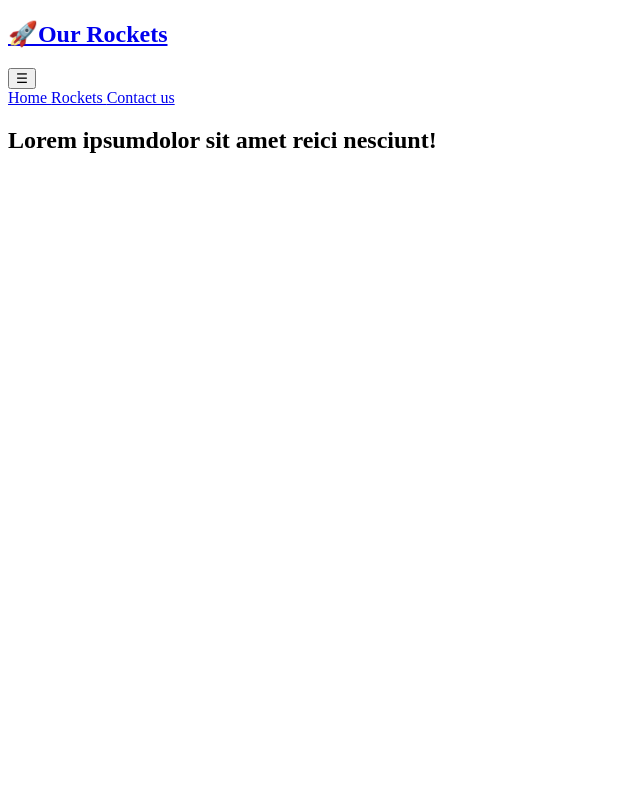
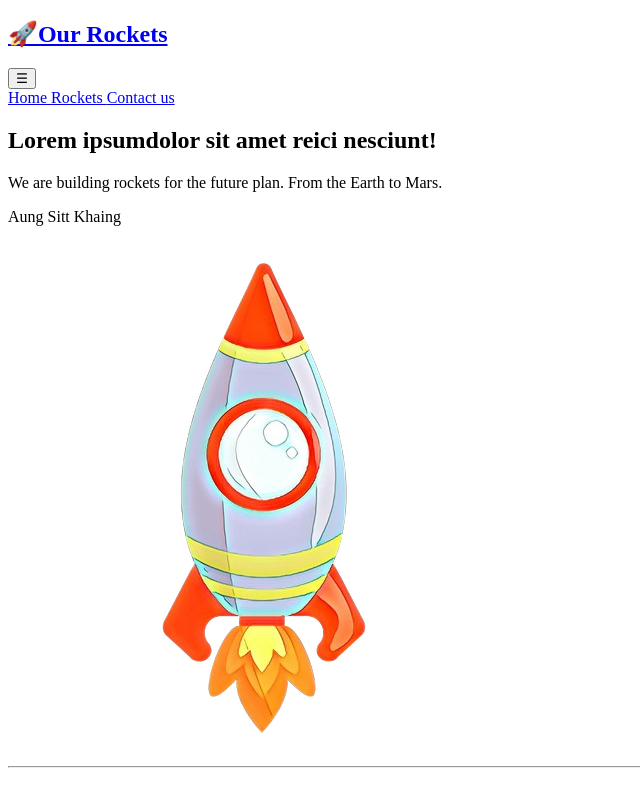
Before and after one commit to Aungsittkhaing/rockets, a plain HTML site: page src/index.html in a window 1280 px wide. Shown: the whole page, without its empty margins (0-640 px from the left). Drawn offline with nearby package versions, Linux system fonts and the light colour scheme; files that its build step writes are made by us from their sources.

Commit message:
second body

```diff
--- a/src/index.html
+++ b/src/index.html
@@ -39,8 +39,16 @@
                 <h2 class=" max-w-md text-4xl font-bold text-center sm:text-5sl sm:text-left text-slate-900 dark:text-white">
                     Lorem ipsum<span class="text-indigo-600 dark:text-indigo-300">dolor sit amet</span> reici nesciunt!
                 </h2>
+                <p class=" max-w-md text-2xl mt-4 text-center sm:text-left text-slate-700 dark:text-slate-600">
+                    We are building rockets for the future plan. From the Earth to Mars.
+                </p>
+                <p class=" max-w-md text-2xl mt-4 text-center sm:text-left text-slate-700 dark:text-slate-600">
+                    Aung Sitt Khaing
+                </p>
             </article>
+            <img src="../img/rocket-one.png" alt="" class="w-1/2">
         </section>
+        <hr class="mx-auto bg-slate-900 dark:bg-white w-1/2">
     </main>
 </body>
 </html>
```
